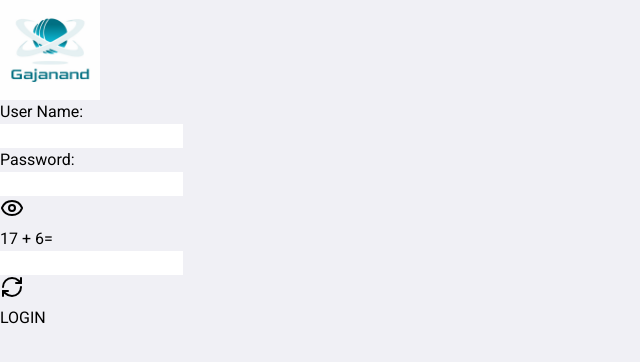
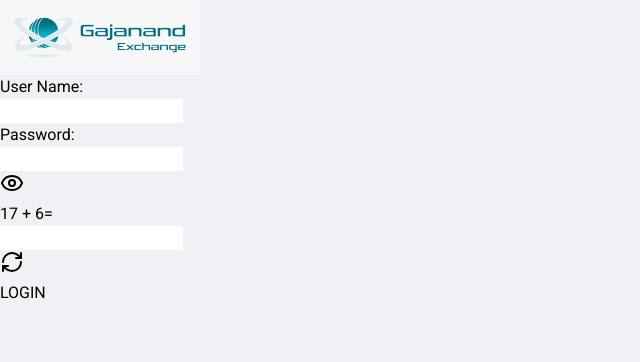
Before and after one commit to nkc2887Dev/gaming-dashboard, a Next.js app: page / in a window 1280 px wide. Shown: the top 362 px of the page, without its empty margins (0-640 px from the left). Built offline with nearby package versions, Linux system fonts and the light colour scheme.

Commit message:
logo update

```diff
--- a/src/components/navbar.tsx
+++ b/src/components/navbar.tsx
@@ -84,7 +84,7 @@ export default function Navbar({ className }: { className: string }) {
             <Image
               src={logo}
               alt="Logo"
-              width={40}
+              width={100}
               height={40}
               className="rounded-md mr-10"
             />
--- a/src/components/user/login.tsx
+++ b/src/components/user/login.tsx
@@ -82,7 +82,7 @@ export default function LoginForm() {
           <Image
             src={logo}
             alt="GAJANAND"
-            width={100}
+            width={200}
             height={40}
             priority
             className="rounded-md"
```
Also changed, not shown: public/logo.jpg, src/assets/image/logo.jpg.
